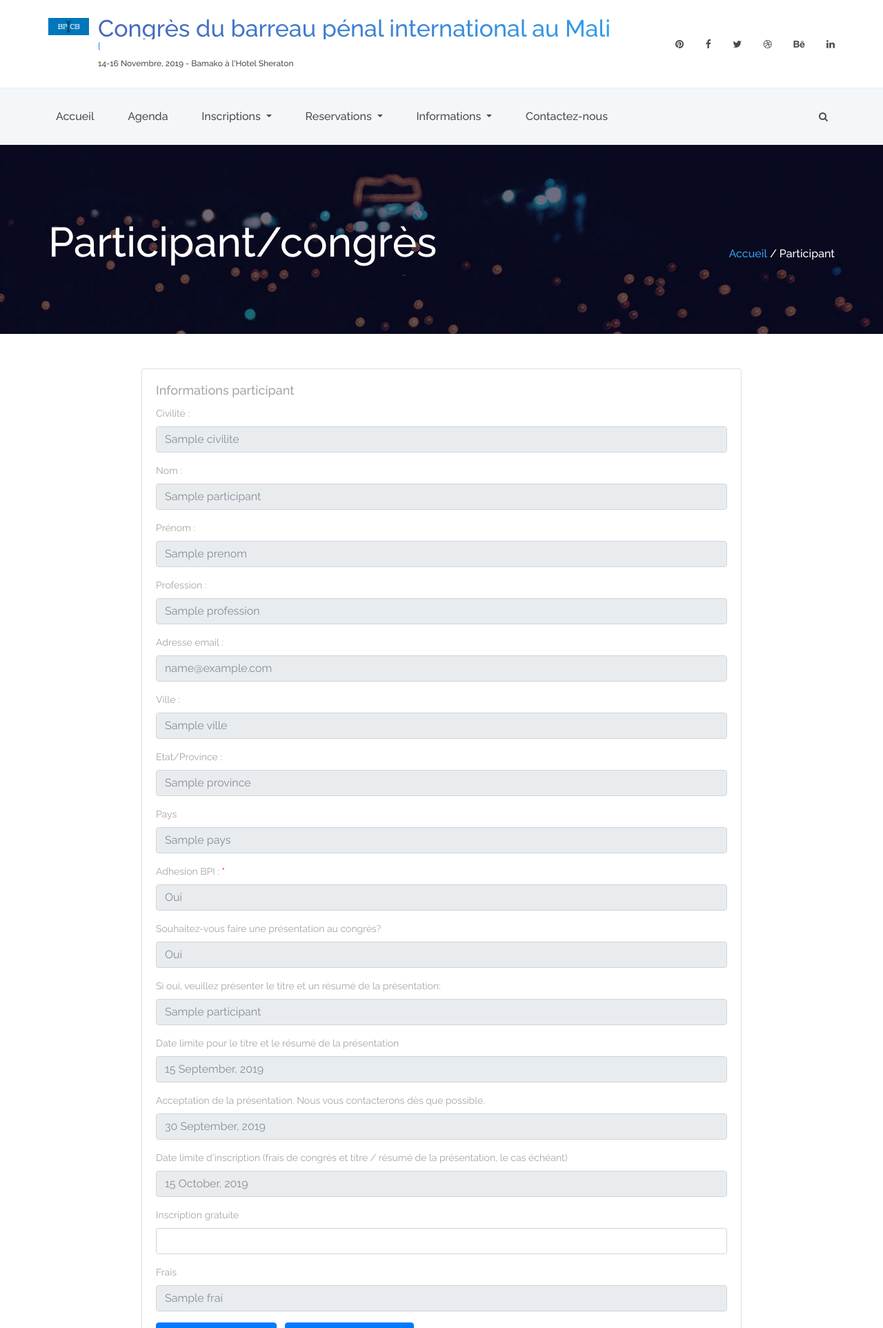
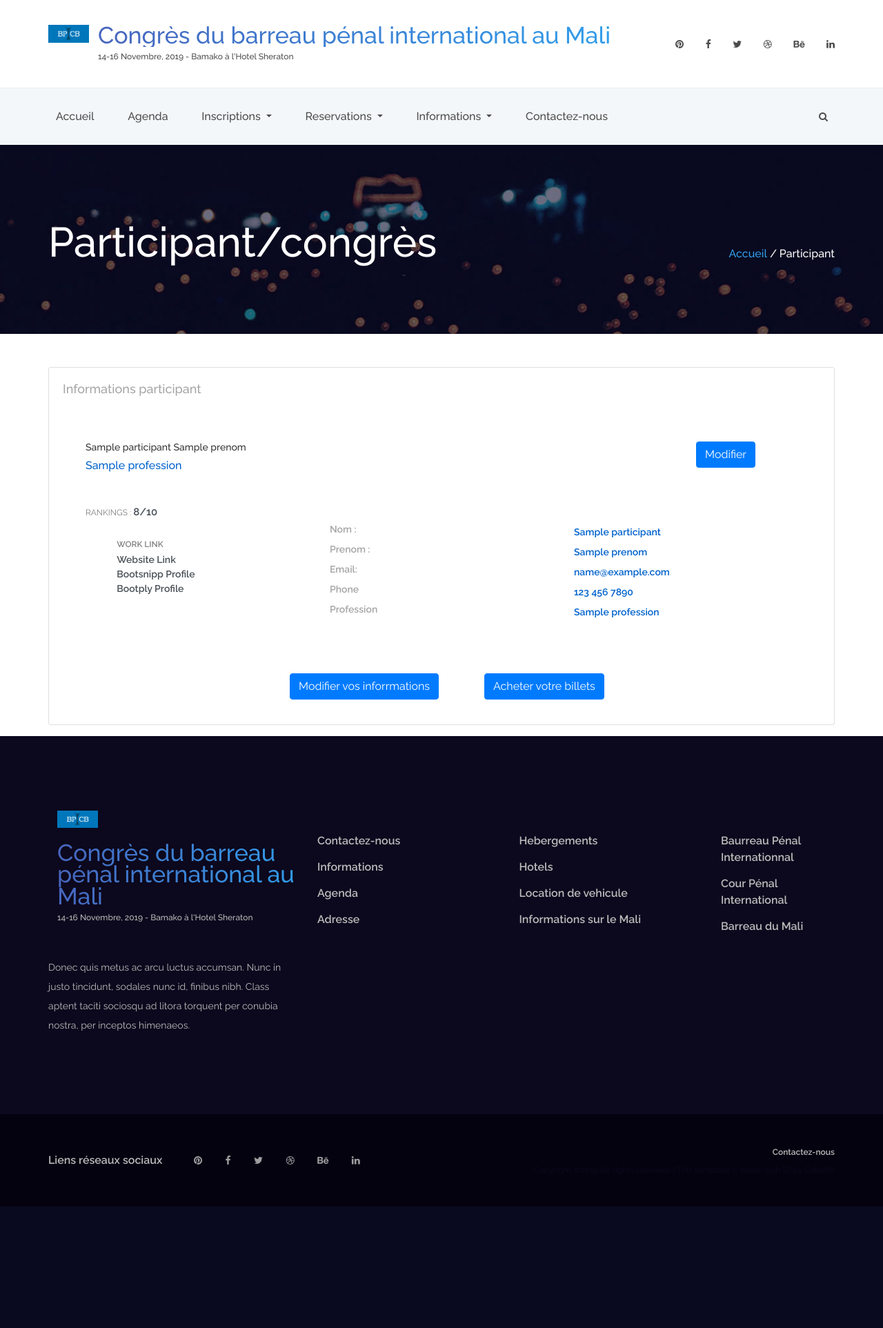
Before and after one commit to abocoum/congres-bpi, a Symfony app: template templates/reservation/show.html.twig in a window 1280 px wide. Shown: the top 1925 px of the page at 69% size. After the commit the page ends 1749 px from the top, so only its background shows below. Run offline with Twig, Linux system fonts and the light colour scheme; the template is opened without the code that fills it: most values are stand-ins (such as "Sample title", 1, 10 or a date in 2020); some libraries are stand-ins or nearby versions.

Commit message:
modification ajouté

```diff
--- a/src/Controller/ReservationController.php
+++ b/src/Controller/ReservationController.php
@@ -37,8 +37,6 @@ class ReservationController extends AbstractController
         $form->handleRequest($request);
 
         if($form->isSubmitted() && $form->isValid()){
-
-            $participant->setFrais([ParticipantFormType::BPI, ParticipantFormType::NBPI, ParticipantFormType::GALA]);
 
             $entityManager = $this->getDoctrine()->getManager();
             $entityManager->persist($participant);
--- a/templates/layout/header.html.twig
+++ b/templates/layout/header.html.twig
@@ -6,13 +6,13 @@
 			display: block;
 			padding: 0 .1rem;
 		}
-
 		.dropdown:hover>.dropdown-menu {
 			display: block;
 		}
-		a{
+		.dropdown:hover>.dropdown-menu>a:hover {
+			background-color: #0056b3;
+		}
 
-		}
 	</style>
 
 {% endblock %}
@@ -29,7 +29,7 @@
 												<div class="logo_image"><div><img src="{{ asset('images/logo-bpi.png') }}" alt="" style="background-color:#0077bb"></div></div>
 												<div class="logo_content">
 													<div class="logo_text logo_text_not_ie">Congrès du barreau pénal international au Mali</div>
-{						<div class="logo_sub">14-16 Novembre, 2019 - Bamako à l'Hotel Sheraton</div>
+													<div class="logo_sub">14-16 Novembre, 2019 - Bamako à l'Hotel Sheraton</div>
 												</div>
 											</div>
 										</a>
@@ -63,7 +63,7 @@
 													<li><a href="{{ path('agenda')}}">Agenda</a></li>
 
 													<li class="dropdown">
-														<a style="    padding: ;" class="nav-link dropdown-toggle" href="{{ path('reservation') }}" id="navbarDropdown" role="button" data-toggle="dropdown" aria-haspopup="true" aria-expanded="false">
+														<a style="    padding: ;" class="nav-link dropdown-toggle" href="#" id="navbarDropdown" role="button" data-toggle="dropdown" aria-haspopup="true" aria-expanded="false">
 															Inscriptions
 														</a>
 														<div class="dropdown-menu" aria-labelledby="navbarDropdown">
@@ -72,12 +72,12 @@
 													</li>
 
 													<li class="dropdown">
-														<a style="    padding: ;" class="nav-link dropdown-toggle" href="{{ path('reservation') }}" id="navbarDropdown" role="button" data-toggle="dropdown" aria-haspopup="true" aria-expanded="false">
+														<a style="    padding: ;" class="nav-link dropdown-toggle" href="#" id="navbarDropdown" role="button" data-toggle="dropdown" aria-haspopup="true" aria-expanded="false">
 															Reservations
 														</a>
 														<div class="dropdown-menu" aria-labelledby="navbarDropdown">
-															<a class="dropdown-item" href="#">Hotels</a>
-															<a class="dropdown-item" href="#">Locations de vehicule</a>
+															<a class="dropdown-item" href="{{ path('hotel') }}">Hotels</a>
+															<a class="dropdown-item" href="{{ path('hotel') }}">Locations de vehicule</a>
 														</div>
 													</li>
 
--- a/templates/reservation/show.html.twig
+++ b/templates/reservation/show.html.twig
@@ -36,105 +36,215 @@
 	</div>
 
     {% if participant is not null %}
-    <div class="main-content" style="margin-top:50px; width:900px; margin:50px auto">
+    <div class="main-content mt-5"  >
         <!-- Basic Form area Start -->
         <div class="container">
-            <div class="row">
+            <div class="row justify-content-md-center">
 
-                <div class="col-lg-12 mb-3">
+                <div class="col-lg-12 col-md-12 mb-3">
                             <div class="card bg-boxshadow full-height">
                                 <div class="card-body">
                                     <h4 class="card-title text-color">Informations participant</h4>
                                     {# <button type="submit" class="btn btn-primary mr-2">Soumettre le formulaire</button> #}
-                                    <form class="forms-sample">
-                                        <div class="form-group">
-                                            <label for="exampleSelectGender" class="text-color">Civilité :</label>
-                                             <input type="text" class="form-control" id="exampleInputCity1" placeholder="{{ participant.civilite.name }}" disabled>
+
+                                    <div class="container emp-profile">
+                                        <form method="post">
+                                            <div class="row">
+
+                                                <div class="col-md-10">
+                                                    <div class="profile-head">
+                                                                <h5>
+                                                                    {{ participant.nom }} {{ participant.prenom }}
+                                                                </h5>
+                                                                <h6>
+                                                                    {{ participant.profession }}
+                                                                </h6>
+                                                         <p class="proile-rating">RANKINGS : <span>8/10</span></p>
+
                                                     </div>
-                                        <div class="form-group">
-                                            <label for="exampleInputName1" class="text-color">Nom :</label>
-                                            <input type="text" class="form-control" id="exampleInputCity1" placeholder="{{ participant.nom }}" disabled>
                                                 </div>
-                                        <div class="form-group">
-                                            <label for="exampleInputName1" class="text-color">Prénom :</label>
-                                            <input type="text" class="form-control" id="exampleInputCity1" placeholder="{{ participant.prenom }}" disabled>
+                                                <div class="col-md-2">
+                                                    <button type="submit" formaction="{{ path('participant_update', { 'id': participant.id }) }}" class="btn btn-primary mr-2">Modifier</button>
                                                 </div>
-                                        <div class="form-group">
-                                            <label for="exampleInputName1" class="text-color">Profession :</label>
-                                            <input type="text" class="form-control" id="exampleInputCity1" placeholder="{{ participant.profession }}" disabled>
                                             </div>
-                                        <div class="form-group">
-                                            <label for="exampleInputEmail3" class="text-color">Adresse email :</label>
-                                            <input type="text" class="form-control" id="exampleInputCity1" placeholder="{{ participant.email }}" disabled>
+                                            <div class="row">
+                                                <div class="col-md-4">
+                                                    <div class="profile-work">
+                                                        <p>WORK LINK</p>
+                                                        <a href="">Website Link</a><br/>
+                                                        <a href="">Bootsnipp Profile</a><br/>
+                                                        <a href="">Bootply Profile</a>
+                                                    </div>
+                                                </div>
+                                                <div class="col-md-8" >
+                                                    <div class="tab-content profile-tab" id="myTabContent">
+                                                        <div class="tab-pane fade show active" id="home" role="tabpanel" aria-labelledby="home-tab">
+                                                                    <div class="row">
+                                                                        <div class="col-md-6">
+                                                                            <label>Nom :</label>
+                                                                        </div>
+                                                                        <div class="col-md-6">
+                                                                            <p>{{ participant.nom }} </p>
+                                                                        </div>
+                                                                    </div>
+                                                                    <div class="row">
+                                                                        <div class="col-md-6">
+                                                                            <label>Prenom :</label>
+                                                                        </div>
+                                                                        <div class="col-md-6">
+                                                                            <p>{{ participant.prenom }} </p>
+                                                                        </div>
+                                                                    </div>
+                                                                    <div class="row">
+                                                                        <div class="col-md-6">
+                                                                            <label>Email: </label>
+                                                                        </div>
+                                                                        <div class="col-md-6">
+                                                                            <p>{{ participant.email }} </p>
+                                                                        </div>
+                                                                    </div>
+                                                                    <div class="row">
+                                                                        <div class="col-md-6">
+                                                                            <label>Phone</label>
+                                                                        </div>
+                                                                        <div class="col-md-6">
+                                                                            <p>123 456 7890</p>
+                                                                        </div>
+                                                                    </div>
+                                                                    <div class="row">
+                                                                        <div class="col-md-6">
+                                                                            <label>Profession</label>
+                                                                        </div>
+                                                                        <div class="col-md-6">
+                                                                            <p>{{ participant.profession }}</p>
+                                                                        </div>
+                                                                    </div>
                                                         </div>
 
-                                        <div class="form-group">
-                                            <label for="exampleInputCity1" class="text-color">Ville :</label>
-                                            <input type="text" class="form-control" id="exampleInputCity1" placeholder="{{ participant.ville }}" disabled>
+                                                    </div>
+                                                </div>
+                                            </div>
+                                        </form>
                                     </div>
 
-                                        <div class="form-group">
-                                            <label for="exampleInputCity1" class="text-color">Etat/Province :</label>
-                                            <input type="text" class="form-control" id="exampleInputCity1" placeholder="{{ participant.province }}" disabled>
+                                    <div class="row justify-content-center">
+                                        <div class="col-md-2 col-sm-12 form-group">
+                                            <button type="submit" formaction="{{ path('participant_update', { 'id': participant.id }) }}" class="btn btn-primary mr-2">Modifier vos inforrmations</button>
+                                        </div>
+                                        <div class="col-md-1"></div>
+                                        <div class="col-md-2 col-sm-12 form-group">
+                                            <button type="submit" formaction="{{ path('participant_update', { 'id': participant.id }) }}" class="btn btn-primary mr-2">Acheter votre billets</button>
                                         </div>
 
-                                        <div class="form-group">
-                                            <label for="exampleInputCity1" class="text-color">Pays</label>
-                                            <input type="text" class="form-control" id="exampleInputCity1" placeholder="{{ participant.pays }}" disabled>
-                                        </div>
-
-                                        <div class="form-group">
-                                            <label for="exampleInputCity1" class="text-color">Adhesion BPI : <span style="color:red">*</span>  </label>
-                                            <input type="text" class="form-control" id="exampleInputCity1" placeholder="{{ participant.estMembreBpi ? 'Oui':'Non' }}" disabled>
-                                        </div>
-
-                                        <div class="form-group">
-                                            <label for="exampleInputCity1" class="text-color">Souhaitez-vous faire une présentation au congrès? </label>
-                                            <input type="text" class="form-control" id="exampleInputCity1" placeholder="{{ participant.estPresentateur ? 'Oui':'Non' }}" disabled>
-                                        </div>
-
-                                        <div class="form-group">
-                                            <label for="exampleInputCity1" class="text-color">Si oui, veuillez présenter le titre et un résumé de la présentation: </label>
-                                            <input type="text" class="form-control" id="exampleInputCity1" placeholder="{{ participant.titrePresentation }}" disabled>
-                                        </div>
-
-                                        <div class="form-group">
-                                            <label for="exampleInputCity1" class="text-color">Date limite pour le titre et le résumé de la présentation</label>
-                                            <input type="text" class="form-control" id="exampleInputCity1" placeholder="15 September, 2019" disabled>
-                                        </div>
-
-                                        <div class="form-group">
-                                            <label for="exampleInputCity1" class="text-color">Acceptation de la présentation. Nous vous contacterons dès que possible.</label>
-                                            <input type="text" class="form-control" id="exampleInputCity1" placeholder="30 September, 2019" disabled>
-                                        </div>
-
-                                        <div class="form-group">
-                                            <label for="exampleInputCity1" class="text-color">Date limite d'inscription (frais de congrès et titre / résumé de la présentation, le cas échéant) </label>
-                                            <input type="text" class="form-control" id="exampleInputCity1" placeholder="15 October, 2019" disabled>
-                                        </div>
-
-                                        <div class="form-group">
-                                            <label for="exampleInputCity1" class="text-color">Inscription gratuite</label>
-                                            <input type="text" class="form-control" id="exampleInputCity1">
-                                        </div>
-
-                                        <div class="form-group">
-                                            <label for="exampleInputCity1" class="text-color">Frais </label>
-                                             {% for i in participant.frais %}
-
-
-                                            <input type="text" class="form-control" id="exampleInputCity1" placeholder="{{ i }}" disabled>
-                                            {% endfor %}
-                                        </div>
-
-                                        <button type="submit" formaction="{{ path('participant_update', { 'id': participant.id }) }}" class="btn btn-primary mr-2">Modier le formulaire</button>
-                                        <button type="submit" class="btn btn-primary mr-2">Payer pour le congrès</button>
-                                    </form>
                                     </div>
                                 </div>
                             </div>
                         </div>
             </div>
         </div>
+    </div>
+
+   <style>
+
+.emp-profile{
+    padding: 3%;
+    margin-top: 3%;
+    margin-bottom: 3%;
+    border-radius: 0.5rem;
+    background: #fff;
+}
+.profile-img{
+    text-align: center;
+}
+.profile-img img{
+    width: 70%;
+    height: 100%;
+}
+.profile-img .file {
+    position: relative;
+    overflow: hidden;
+    margin-top: -20%;
+    width: 70%;
+    border: none;
+    border-radius: 0;
+    font-size: 15px;
+    background: #212529b8;
+}
+.profile-img .file input {
+    position: absolute;
+    opacity: 0;
+    right: 0;
+    top: 0;
+}
+.profile-head h5{
+    color: #333;
+}
+.profile-head h6{
+    color: #0062cc;
+}
+.profile-edit-btn{
+    border: none;
+    border-radius: 1.5rem;
+    width: 70%;
+    padding: 2%;
+    font-weight: 600;
+    color: #6c757d;
+    cursor: pointer;
+}
+.proile-rating{
+    font-size: 12px;
+    color: #818182;
+    margin-top: 5%;
+}
+.proile-rating span{
+    color: #495057;
+    font-size: 15px;
+    font-weight: 600;
+}
+.profile-head .nav-tabs{
+    margin-bottom:5%;
+}
+.profile-head .nav-tabs .nav-link{
+    font-weight:600;
+    border: none;
+}
+.profile-head .nav-tabs .nav-link.active{
+    border: none;
+    border-bottom:2px solid #0062cc;
+}
+.profile-work{
+    padding: 14%;
+    margin-top: -15%;
+}
+.profile-work p{
+    font-size: 12px;
+    color: #818182;
+    font-weight: 600;
+    margin-top: 10%;
+}
+.profile-work a{
+    text-decoration: none;
+    color: #495057;
+    font-weight: 600;
+    font-size: 14px;
+}
+.profile-work ul{
+    list-style: none;
+}
+.profile-tab label{
+    font-weight: 600;
+}
+.profile-tab p{
+    font-weight: 600;
+    color: #0062cc;
+}
+
+   </style>
+
+
+
+
+
+
     {%  endif %}
 {% endblock %}
```
Also changed, not shown: src/Entity/Participant.php (+7 -7 lines), src/Form/ParticipantFormType.php (+5 -8 lines), templates/reservation/edit.html.twig (+10 -7 lines), templates/reservation/inscription.html.twig (+10 -4 lines). Lines whose indentation alone changed are shown as unchanged.
